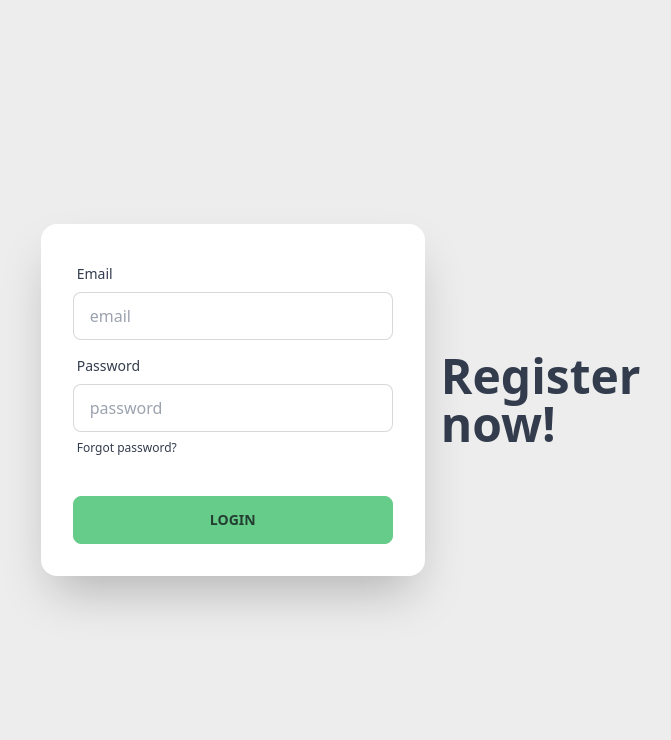
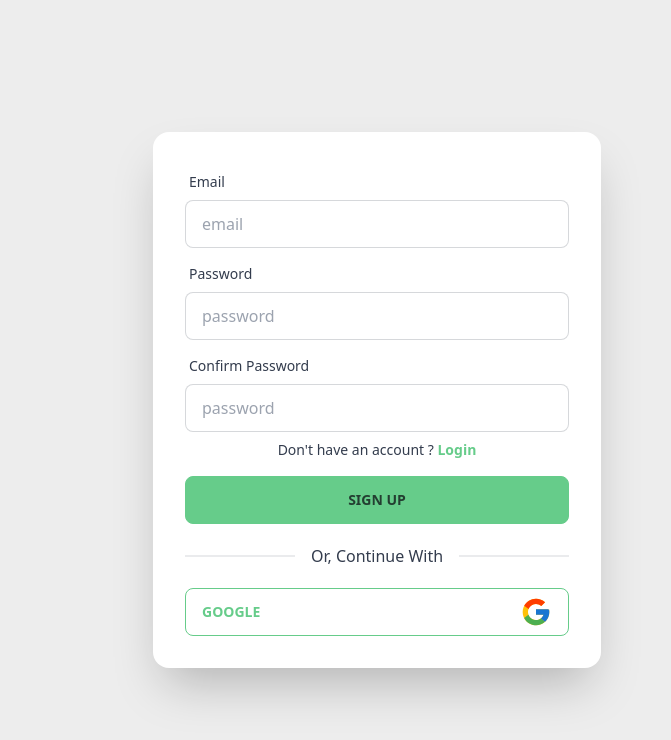
Before and after one commit to mir-hussain/clean-co-client-live-batch8, a React (Vite) app: page /register in a window 1280 px wide. Shown: the top 740 px of the page, without its empty margins (263-934 px from the left). Built offline with nearby package versions, Linux system fonts and the light colour scheme; no server answers.

Commit message:
refactor: login and registration

```diff
--- a/src/components/layout/MainLayout.jsx
+++ b/src/components/layout/MainLayout.jsx
@@ -9,7 +9,7 @@ const MainLayout = ({ children }) => {
       <input id="my-drawer-3" type="checkbox" className="drawer-toggle" />
       <div className="drawer-content flex flex-col">
         {/* Navbar */}
-        <div className="w-full navbar bg-base-300">
+        <div className="w-full navbar bg-base-200">
           <Navbar />
         </div>
         {/* Page content here */}
--- a/src/page/Login.jsx
+++ b/src/page/Login.jsx
@@ -1,35 +1,43 @@
 import { useState } from 'react';
+import { NavLink, useNavigate } from 'react-router-dom';
+import { FcGoogle } from 'react-icons/fc';
 import useAuth from '../hooks/useAuth';
-import { useNavigate } from 'react-router-dom';
 import toast from 'react-hot-toast';
 
 const Login = () => {
   const [email, setEmail] = useState('');
   const [password, setPassword] = useState('');
-  const { login, user } = useAuth();
+  const { login, googleLogin } = useAuth();
   const navigate = useNavigate();
 
   const handleSubmit = async (e) => {
     e.preventDefault();
-
-    const toastId = toast.loading('Logging in..');
+    const toastId = toast.loading('Logging in ...');
 
     try {
       await login(email, password);
-      toast.success('Logged in...', { id: toastId });
+      toast.success('Logged in', { id: toastId });
       navigate('/');
-    } catch (err) {
-      toast.error(err.message, { id: toastId });
+    } catch (error) {
+      toast.error(error.message, { id: toastId });
+    }
+  };
+
+  const handleGoogleLogin = async () => {
+    const toastId = toast.loading('Logging in ...');
+
+    try {
+      await googleLogin(email, password);
+      toast.success('Logged in', { id: toastId });
+      navigate('/');
+    } catch (error) {
+      toast.error(error.message, { id: toastId });
     }
   };
 
   return (
-    <div className="hero min-h-screen bg-base-200">
-      <div className="hero-content flex-col lg:flex-row-reverse">
-        <div className="text-center lg:text-left">
-          <h1 className="text-5xl font-bold">Register now!</h1>
-        </div>
-        <div className="card flex-shrink-0 w-full max-w-sm shadow-2xl bg-base-100">
+    <div className="min-h-screen bg-base-200 flex justify-center items-center">
+      <div className="card flex-shrink-0 w-full max-w-md shadow-2xl bg-base-100">
         <form className="card-body" onSubmit={handleSubmit}>
           <div className="form-control">
             <label className="label">
@@ -39,8 +47,8 @@ const Login = () => {
               type="email"
               placeholder="email"
               className="input input-bordered"
+              onBlur={(e) => setEmail(e.target.value)}
               required
-                onBlur={(e) => setEmail(e.target.value)}
             />
           </div>
           <div className="form-control">
@@ -54,19 +62,31 @@ const Login = () => {
               required
               onBlur={(e) => setPassword(e.target.value)}
             />
-              <label className="label">
-                <a href="#" className="label-text-alt link link-hover">
-                  Forgot password?
-                </a>
-              </label>
           </div>
-            <div className="form-control mt-6">
+          <p className="text-center text-sm">
+            Don&apos;t have an account ?{' '}
+            <NavLink
+              to="/signup"
+              className="text-primary font-bold hover:underline cursor-pointer "
+            >
+              Sign Up
+            </NavLink>
+          </p>
+          <div className="form-control mt-2">
             <button type="submit" className="btn btn-primary">
               Login
             </button>
           </div>
+          <div className="divider ">Or, Continue With</div>
+          <button
+            type="button"
+            onClick={handleGoogleLogin}
+            className="btn btn-outline btn-primary  w-full flex justify-between items-center cursor-pointer "
+          >
+            Google
+            <FcGoogle className="w-8 h-8" />
+          </button>
         </form>
-        </div>
       </div>
     </div>
   );
--- a/src/page/Register.jsx
+++ b/src/page/Register.jsx
@@ -1,29 +1,51 @@
 import { useState } from 'react';
+import { FcGoogle } from 'react-icons/fc';
+import { NavLink, useNavigate } from 'react-router-dom';
 import useAuth from '../hooks/useAuth';
+import toast from 'react-hot-toast';
 
 const Register = () => {
   const [email, setEmail] = useState('');
   const [password, setPassword] = useState('');
-  const { createUser, user } = useAuth();
-  console.log(user);
+  const [confirm, setConfirm] = useState('');
+  const { createUser, googleLogin } = useAuth();
+  const navigate = useNavigate();
+
   const handleSubmit = async (e) => {
     e.preventDefault();
 
+    if (confirm !== password) {
+      toast.error('Mismatch in confirm password');
+      return;
+    }
+
+    const toastId = toast.loading('Creating user ...');
+
     try {
       await createUser(email, password);
-      console.log('Created');
-    } catch (err) {
-      console.log(err);
+      toast.success('User Created', { id: toastId });
+      navigate('/');
+    } catch (error) {
+      console.log(error);
+      toast.error(error.message, { id: toastId });
+    }
+  };
+
+  const handleGoogleLogin = async () => {
+    const toastId = toast.loading('Logging in ...');
+
+    try {
+      await googleLogin(email, password);
+      toast.success('Logged in', { id: toastId });
+      navigate('/');
+    } catch (error) {
+      toast.error(error.message, { id: toastId });
     }
   };
 
   return (
-    <div className="hero min-h-screen bg-base-200">
-      <div className="hero-content flex-col lg:flex-row-reverse">
-        <div className="text-center lg:text-left">
-          <h1 className="text-5xl font-bold">Register now!</h1>
-        </div>
-        <div className="card flex-shrink-0 w-full max-w-sm shadow-2xl bg-base-100">
+    <div className="min-h-screen bg-base-200 flex justify-center items-center">
+      <div className="card flex-shrink-0 w-full max-w-md shadow-2xl bg-base-100">
         <form className="card-body" onSubmit={handleSubmit}>
           <div className="form-control">
             <label className="label">
@@ -33,8 +55,8 @@ const Register = () => {
               type="email"
               placeholder="email"
               className="input input-bordered"
+              onBlur={(e) => setEmail(e.target.value)}
               required
-                onBlur={(e) => setEmail(e.target.value)}
             />
           </div>
           <div className="form-control">
@@ -48,19 +70,43 @@ const Register = () => {
               required
               onBlur={(e) => setPassword(e.target.value)}
             />
+          </div>
+          <div className="form-control">
             <label className="label">
-                <a href="#" className="label-text-alt link link-hover">
-                  Forgot password?
-                </a>
+              <span className="label-text">Confirm Password</span>
             </label>
+            <input
+              type="password"
+              placeholder="password"
+              className="input input-bordered"
+              required
+              onBlur={(e) => setConfirm(e.target.value)}
+            />
           </div>
-            <div className="form-control mt-6">
+          <p className="text-center text-sm">
+            Don&apos;t have an account ?{' '}
+            <NavLink
+              to="/login"
+              className="text-primary font-bold hover:underline cursor-pointer "
+            >
+              Login
+            </NavLink>
+          </p>
+          <div className="form-control mt-2">
             <button type="submit" className="btn btn-primary">
-                Login
+              Sign up
             </button>
           </div>
+          <div className="divider ">Or, Continue With</div>
+          <button
+            type="button"
+            onClick={handleGoogleLogin}
+            className="btn btn-outline btn-primary  w-full flex justify-between items-center cursor-pointer "
+          >
+            Google
+            <FcGoogle className="w-8 h-8" />
+          </button>
         </form>
-        </div>
       </div>
     </div>
   );
--- a/src/providers/AuthProvider.jsx
+++ b/src/providers/AuthProvider.jsx
@@ -1,11 +1,14 @@
 import {
+  GoogleAuthProvider,
   createUserWithEmailAndPassword,
   onAuthStateChanged,
   signInWithEmailAndPassword,
+  signInWithPopup,
   signOut,
 } from 'firebase/auth';
 import { createContext, useEffect, useState } from 'react';
 import { auth } from '../config/firebase.config';
+import PropTypes from 'prop-types';
 
 export const AuthContext = createContext();
 
@@ -21,6 +24,10 @@ const AuthProvider = ({ children }) => {
   const login = (email, password) => {
     setIsLoading(true);
     return signInWithEmailAndPassword(auth, email, password);
+  };
+
+  const googleLogin = () => {
+    return signInWithPopup(auth, GoogleAuthProvider);
   };
 
   const logout = () => {
@@ -39,9 +46,13 @@ const AuthProvider = ({ children }) => {
     };
   }, []);
 
-  const values = { createUser, login, user, isLoading, logout };
+  const values = { createUser, login, user, isLoading, logout, googleLogin };
 
   return <AuthContext.Provider value={values}>{children}</AuthContext.Provider>;
 };
 
+AuthProvider.propTypes = {
+  children: PropTypes.node,
+};
+
 export default AuthProvider;
```
Lines whose indentation alone changed are shown as unchanged.
